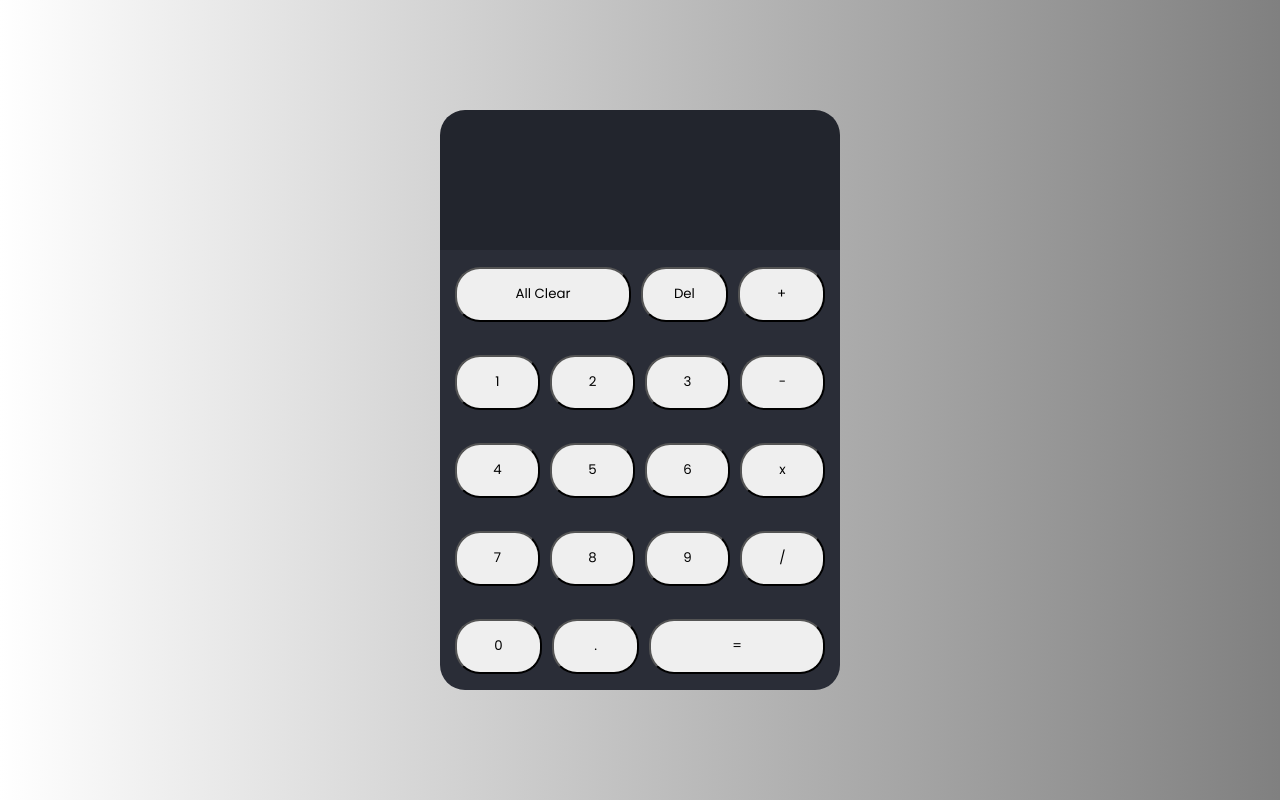
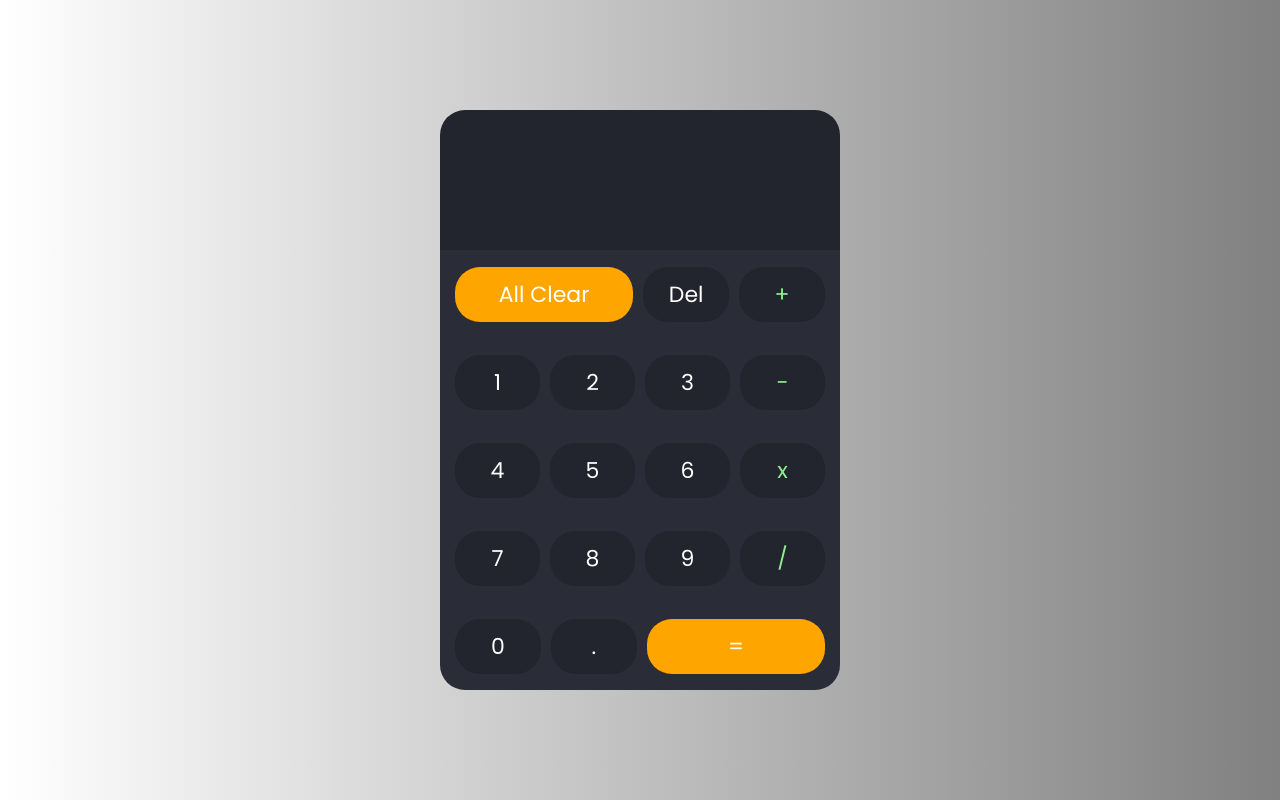
Before and after one commit to vipul-khedekar/glassy-calculator, a plain HTML site: page index.html in a window 1280 px wide. Drawn offline with Linux system fonts and the light colour scheme.

Commit message:
stylized all buttons, widened some and different color for operators

```diff
--- a/styles.css
+++ b/styles.css
@@ -63,9 +63,18 @@ body {
 .row5 {
     flex: 1;
     height: 55px;
+    border: 0;
     border-radius: 25px;
+    font-size: 22px;
+    background-color: #22252d;
+    color: white;
 }
 
 .wide {
     flex:2.25;
+    background-color: orange;
 }
+
+.op {
+    color: lightgreen;
+}
```
